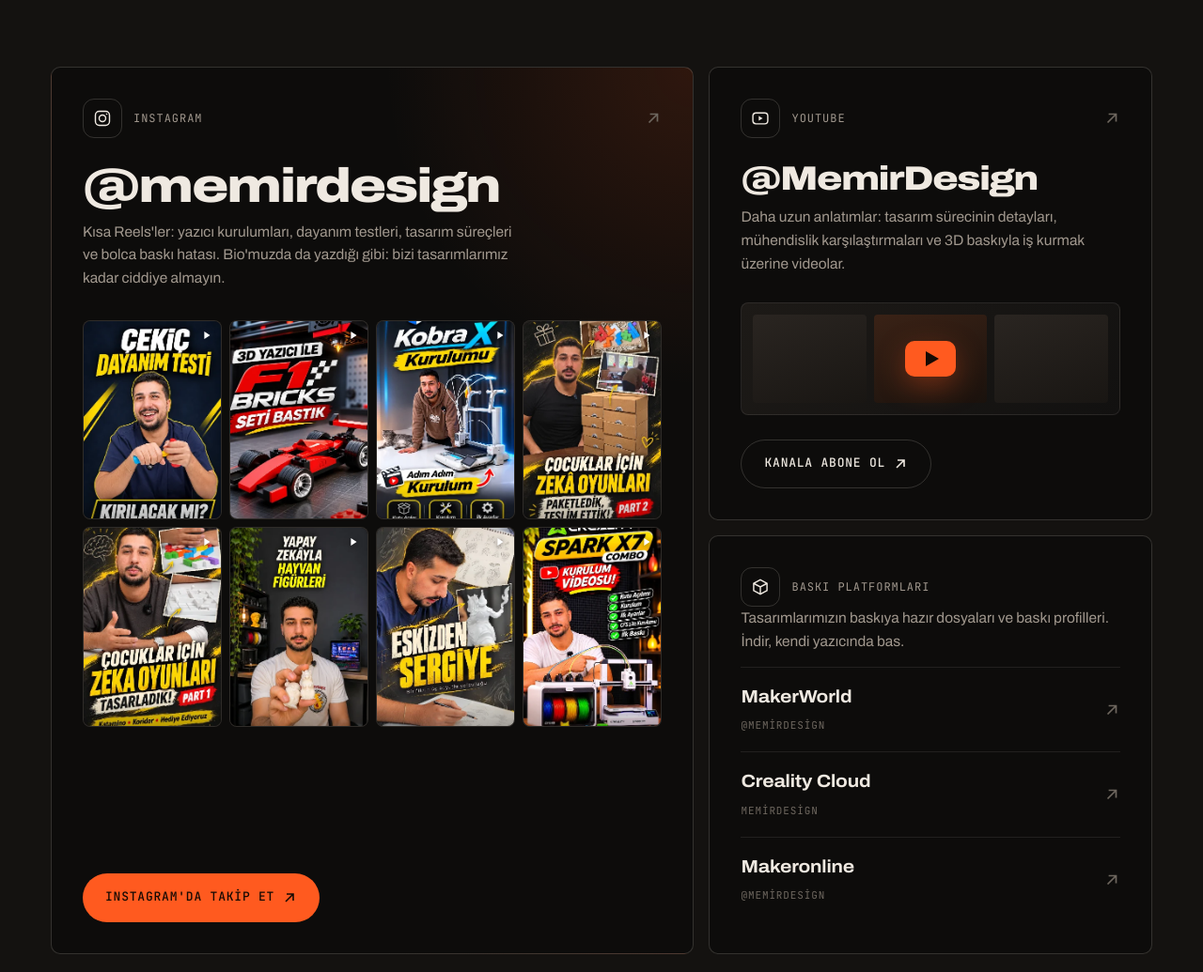
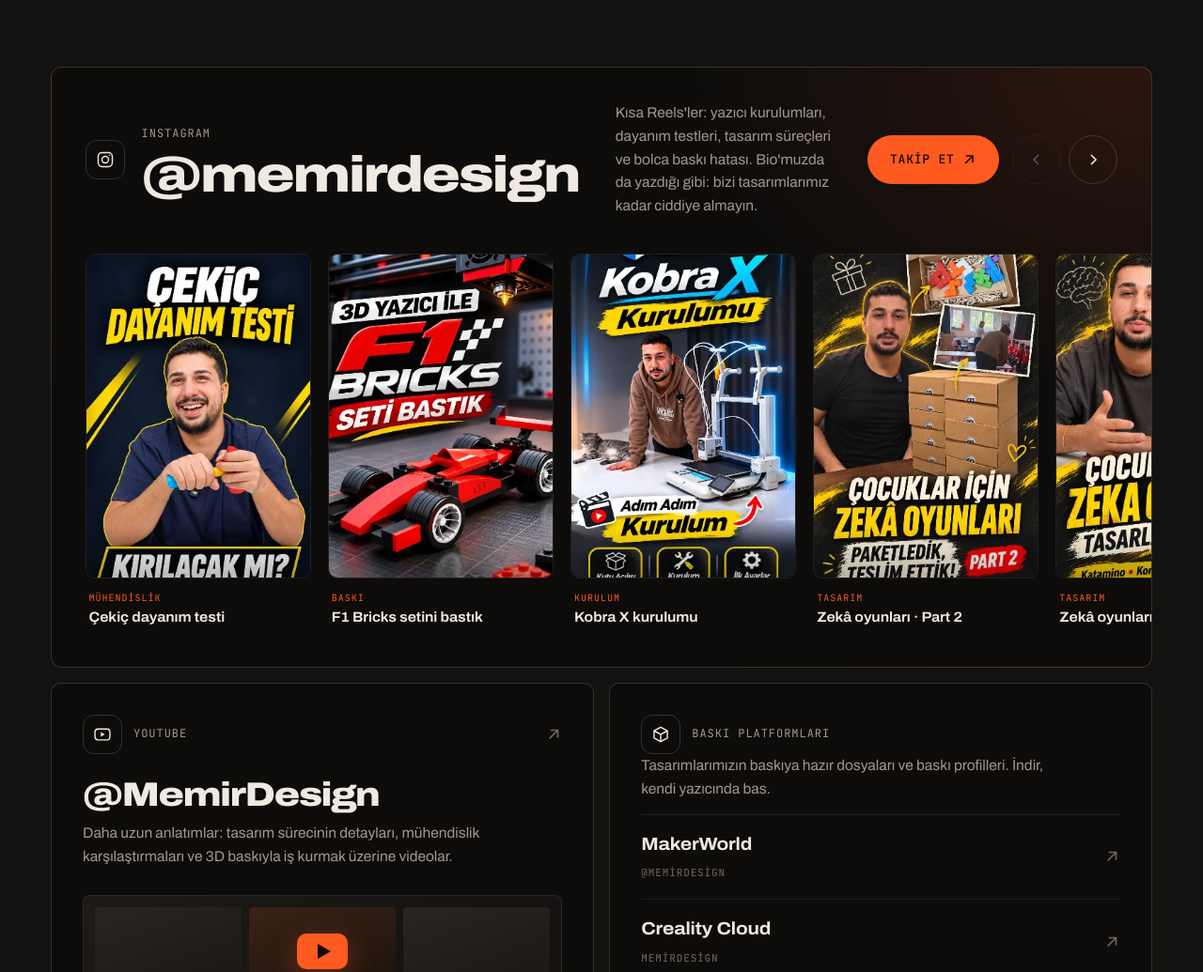
Before and after one commit to memirdesign/memirdesign.github.io, a plain HTML site: page index.html in a window 1280 px wide. Shown: the part 2492-3527 px from the top of the page at 94% size. Drawn offline with Linux system fonts and the light colour scheme.

Commit message:
Add files via upload

```diff
--- a/index.html
+++ b/index.html
@@ -321,10 +321,10 @@ footer a:hover{color:var(--tx)}
 
 /* ---------- Social ---------- */
 .social{background:var(--bg2);border-top:1px solid var(--line);border-bottom:1px solid var(--line)}
-.soc-grid{display:grid;grid-template-columns:1.45fr 1fr;grid-template-rows:auto auto;gap:16px}
+.soc-row{display:grid;grid-template-columns:1fr 1fr;gap:16px;margin-top:16px}
 .soc{position:relative;display:flex;flex-direction:column;border:1px solid var(--line2);border-radius:10px;padding:clamp(22px,2.6vw,34px);background:var(--bg);overflow:hidden;transition:border-color .3s,transform .5s var(--ease)}
 a.soc:hover{border-color:rgba(239,233,225,.35)}
-.soc.ig{grid-row:span 2;background:radial-gradient(80% 60% at 100% 0%,rgba(255,90,31,.14),transparent 60%),var(--bg)}
+
 .soc-top{display:flex;align-items:center;gap:12px;color:var(--mu)}
 .soc-ico{width:42px;height:42px;border-radius:12px;border:1px solid var(--line2);display:grid;place-items:center;color:var(--tx)}
 .soc-ico svg{width:20px;height:20px}
@@ -359,8 +359,8 @@ a.soc:hover .go{color:var(--ac);transform:translate(3px,-3px)}
 .hero-soc a:hover{color:var(--ac)}
 .hero-soc a:not(:last-child)::after{content:"/";position:absolute;right:-14px;color:var(--line2)}
 @media (max-width:1100px){.pillars{grid-template-columns:1fr 1fr}.pillar:nth-child(2){border-right:0;margin-right:0}.pillar:nth-child(n+3){border-top:1px solid var(--line)}}
-@media (max-width:900px){.intro{margin-left:0}.soc-grid{grid-template-columns:1fr}.soc.ig{grid-row:auto}.soc .reels{grid-template-columns:repeat(6,42%);margin-left:0;margin-right:0;padding:0 0 6px}}
-@media (max-width:600px){.pillars{grid-template-columns:1fr}.pillar{border-right:0;margin-right:0;padding-right:0}.pillar:nth-child(n+2){border-top:1px solid var(--line)}.soc .reels{grid-template-columns:repeat(6,46%)}}
+@media (max-width:900px){.intro{margin-left:0}}
+@media (max-width:600px){.pillars{grid-template-columns:1fr}.pillar{border-right:0;margin-right:0;padding-right:0}.pillar:nth-child(n+2){border-top:1px solid var(--line)}}
 /* fixes */
 .manifesto blockquote{max-width:15ch;position:relative;z-index:1}
 .dim{top:auto;bottom:clamp(40px,6vw,90px);transform:none;width:clamp(120px,15vw,220px);opacity:.8}
@@ -368,13 +368,47 @@ a.soc:hover .go{color:var(--ac);transform:translate(3px,-3px)}
 .sheet-draw .name{top:22px;bottom:auto;font-size:clamp(24px,2.5vw,38px)}
 .sheet-draw .name small{margin-bottom:8px}
 
-.covers{display:grid;grid-template-columns:repeat(4,1fr);gap:8px;margin:8px 0 28px}
-.cover{position:relative;border-radius:8px;overflow:hidden;background:var(--bg3);border:1px solid var(--line)}
-.cover img{width:100%;aspect-ratio:331/477;object-fit:cover;transition:transform .9s var(--ease),filter .4s}
-.cover svg{position:absolute;top:8px;right:8px;width:14px;height:14px;color:#fff;filter:drop-shadow(0 1px 3px rgba(0,0,0,.6))}
-a.soc:hover .cover img{filter:saturate(1.08)}
-.cover:hover img{transform:scale(1.05)}
-@media (max-width:600px){.covers{grid-template-columns:repeat(2,1fr)}}
+.ig{border:1px solid var(--line2);border-radius:12px;background:radial-gradient(70% 90% at 100% 0%,rgba(255,90,31,.13),transparent 60%),var(--bg);padding:clamp(22px,2.8vw,40px);overflow:hidden}
+.ig-head{display:grid;grid-template-columns:auto 1fr auto;gap:clamp(20px,3vw,56px);align-items:center;margin-bottom:clamp(26px,3vw,40px)}
+.ig-id{display:flex;align-items:center;gap:18px}
+.ig-id .mono{color:var(--mu)}
+.ig .soc-handle{margin:6px 0 0}
+.ig-head p{margin:0;color:var(--mu);font-size:15.5px;max-width:48ch}
+.ig-actions{display:flex;align-items:center;gap:14px}
+.strip-nav{display:flex;gap:8px}
+.strip-nav button{width:52px;height:52px;border-radius:50%;border:1px solid var(--line2);background:transparent;color:var(--tx);display:grid;place-items:center;cursor:pointer;transition:border-color .2s,background .2s,opacity .2s}
+.strip-nav button:hover{border-color:var(--tx);background:rgba(239,233,225,.05)}
+.strip-nav button:disabled{opacity:.3;cursor:default}
+.strip-nav svg{width:16px;height:16px}
+.strip{display:grid;grid-auto-flow:column;grid-auto-columns:calc((100% - 3*18px)/4.35);gap:18px;overflow-x:auto;scroll-snap-type:x mandatory;scrollbar-width:none;scroll-behavior:smooth;margin:0 calc(clamp(22px,2.8vw,40px)*-1);padding:0 clamp(22px,2.8vw,40px) 4px;scroll-padding:0 clamp(22px,2.8vw,40px)}
+.strip::-webkit-scrollbar{display:none}
+.cover{position:relative;display:block;border-radius:10px;overflow:hidden;background:var(--bg3);border:1px solid var(--line);scroll-snap-align:start}
+.cover img{width:100%;aspect-ratio:331/477;object-fit:cover;transition:transform .9s var(--ease)}
+.cover:hover img{transform:scale(1.04)}
+.cover-cap{display:block;padding:14px 4px 2px;font-size:15px;font-weight:650;font-stretch:106%;letter-spacing:-.005em;line-height:1.3;background:var(--bg)}
+.cover{border:0;background:none;overflow:visible}
+.cover img{border-radius:10px;border:1px solid var(--line)}
+.cover-cap small{display:block;font-size:10px;color:var(--ac);margin-bottom:5px;font-weight:400;letter-spacing:.1em}
+@media (max-width:1100px){.ig-head{grid-template-columns:1fr auto}.ig-head p{grid-column:1/-1;grid-row:2}}
+@media (max-width:900px){.soc-row{grid-template-columns:1fr}.strip{grid-auto-columns:42%}}
+@media (max-width:600px){.ig-head{grid-template-columns:1fr}.ig-actions{justify-content:space-between}.strip{grid-auto-columns:62%;gap:14px}.strip-nav button{width:46px;height:46px}}
+
+/* ---------- Polish ---------- */
+@media (min-width:901px){.project.flip .eng{grid-column:6/13;order:2;align-self:center}}
+.p-media > .frame:first-child .cap{top:14px;bottom:auto}
+.contact{padding-top:clamp(70px,9vw,130px)}
+.hint{display:flex;flex-direction:column;gap:6px}
+.hint .em{font-family:var(--fm);font-size:13px;letter-spacing:.02em;text-transform:none;color:var(--mu)}
+.hint .em:hover{color:var(--ac)}
+.ig-head > *{min-width:0}
+.ig .soc-handle{font-size:clamp(28px,4.2vw,60px);overflow-wrap:anywhere}
+@media (max-width:600px){
+  .readout .bar{display:none}
+  .tb div{border-right:0!important}
+  .tb .br{border-right:1px solid var(--line2)!important}
+  .contact h2{font-size:clamp(40px,11.5vw,64px)}
+}
+
 /* ---------- Responsive ---------- */
 @media (max-width:1100px){
   .reels{grid-template-columns:repeat(3,1fr)}
@@ -554,28 +588,34 @@ a.soc:hover .cover img{filter:saturate(1.08)}
       <h2>Atölye her gün <em>yayında.</em></h2>
     </div>
 
-    <div class="soc-grid">
-      <a class="soc ig reveal" href="https://www.instagram.com/memirdesign/reels/" target="_blank" rel="noopener">
-        <div class="soc-top">
+    <div class="ig reveal">
+      <div class="ig-head">
+        <div class="ig-id">
           <span class="soc-ico"><svg viewBox="0 0 24 24" fill="none" stroke="currentColor" stroke-width="1.7"><rect x="3" y="3" width="18" height="18" rx="5"/><circle cx="12" cy="12" r="4.2"/><circle cx="17.4" cy="6.6" r="1" fill="currentColor" stroke="none"/></svg></span>
-          <span class="mono">Instagram</span>
-          <svg class="go" viewBox="0 0 16 16" fill="none" stroke="currentColor" stroke-width="1.5"><path d="M4 12 12 4M5 4h7v7"/></svg>
+          <div>
+            <span class="mono">Instagram</span>
+            <div class="soc-handle">@memirdesign</div>
+          </div>
         </div>
-        <div class="soc-handle">@memirdesign</div>
         <p>Kısa Reels'ler: yazıcı kurulumları, dayanım testleri, tasarım süreçleri ve bolca baskı hatası. Bio'muzda da yazdığı gibi: bizi tasarımlarımız kadar ciddiye almayın.</p>
-        <div class="covers">
-          <div class="cover"><img src="reel-cekic.webp" alt="Çekiç dayanım testi: kırılacak mı?" loading="lazy" width="331" height="477"><svg viewBox="0 0 16 16" fill="currentColor" aria-hidden="true"><path d="M5 3.5v9l7-4.5z"/></svg></div>
-          <div class="cover"><img src="reel-f1.webp" alt="3D yazıcı ile F1 Bricks setini bastık" loading="lazy" width="331" height="477"><svg viewBox="0 0 16 16" fill="currentColor" aria-hidden="true"><path d="M5 3.5v9l7-4.5z"/></svg></div>
-          <div class="cover"><img src="reel-kobra.webp" alt="Anycubic Kobra X kurulumu" loading="lazy" width="331" height="477"><svg viewBox="0 0 16 16" fill="currentColor" aria-hidden="true"><path d="M5 3.5v9l7-4.5z"/></svg></div>
-          <div class="cover"><img src="reel-zeka2.webp" alt="Çocuklar için zekâ oyunları: paketledik, teslim ettik (Part 2)" loading="lazy" width="331" height="477"><svg viewBox="0 0 16 16" fill="currentColor" aria-hidden="true"><path d="M5 3.5v9l7-4.5z"/></svg></div>
-          <div class="cover"><img src="reel-zeka1.webp" alt="Çocuklar için zekâ oyunları tasarladık (Part 1)" loading="lazy" width="331" height="477"><svg viewBox="0 0 16 16" fill="currentColor" aria-hidden="true"><path d="M5 3.5v9l7-4.5z"/></svg></div>
-          <div class="cover"><img src="reel-hayvan.webp" alt="Yapay zekâyla hayvan figürleri" loading="lazy" width="331" height="477"><svg viewBox="0 0 16 16" fill="currentColor" aria-hidden="true"><path d="M5 3.5v9l7-4.5z"/></svg></div>
-          <div class="cover"><img src="reel-eskiz.webp" alt="Eskizden sergiye: bir fikrin üç boyutlu yolculuğu" loading="lazy" width="331" height="477"><svg viewBox="0 0 16 16" fill="currentColor" aria-hidden="true"><path d="M5 3.5v9l7-4.5z"/></svg></div>
-          <div class="cover"><img src="reel-spark.webp" alt="Creality Spark X7 Combo kurulum videosu" loading="lazy" width="331" height="477"><svg viewBox="0 0 16 16" fill="currentColor" aria-hidden="true"><path d="M5 3.5v9l7-4.5z"/></svg></div>
+        <div class="ig-actions">
+          <a class="btn btn-ac" href="https://www.instagram.com/memirdesign/" target="_blank" rel="noopener">Takip et <svg viewBox="0 0 16 16" fill="none" stroke="currentColor" stroke-width="1.6"><path d="M4 12 12 4M5 4h7v7"/></svg></a>
+          <div class="strip-nav" aria-hidden="true"><button type="button" data-dir="-1" aria-label="Önceki"><svg viewBox="0 0 16 16" fill="none" stroke="currentColor" stroke-width="1.6"><path d="M10 3 5 8l5 5"/></svg></button><button type="button" data-dir="1" aria-label="Sonraki"><svg viewBox="0 0 16 16" fill="none" stroke="currentColor" stroke-width="1.6"><path d="m6 3 5 5-5 5"/></svg></button></div>
         </div>
-        <span class="btn btn-ac soc-btn">Instagram'da takip et <svg viewBox="0 0 16 16" fill="none" stroke="currentColor" stroke-width="1.6"><path d="M4 12 12 4M5 4h7v7"/></svg></span>
-      </a>
+      </div>
+      <div class="strip" id="strip">
+          <a class="cover" href="https://www.instagram.com/memirdesign/reels/" target="_blank" rel="noopener"><img src="reel-cekic.webp" alt="Çekiç dayanım testi" loading="lazy" width="331" height="477"><span class="cover-cap"><small class="mono">Mühendislik</small>Çekiç dayanım testi</span></a>
+          <a class="cover" href="https://www.instagram.com/memirdesign/reels/" target="_blank" rel="noopener"><img src="reel-f1.webp" alt="F1 Bricks setini bastık" loading="lazy" width="331" height="477"><span class="cover-cap"><small class="mono">Baskı</small>F1 Bricks setini bastık</span></a>
+          <a class="cover" href="https://www.instagram.com/memirdesign/reels/" target="_blank" rel="noopener"><img src="reel-kobra.webp" alt="Kobra X kurulumu" loading="lazy" width="331" height="477"><span class="cover-cap"><small class="mono">Kurulum</small>Kobra X kurulumu</span></a>
+          <a class="cover" href="https://www.instagram.com/memirdesign/reels/" target="_blank" rel="noopener"><img src="reel-zeka2.webp" alt="Zekâ oyunları · Part 2" loading="lazy" width="331" height="477"><span class="cover-cap"><small class="mono">Tasarım</small>Zekâ oyunları · Part 2</span></a>
+          <a class="cover" href="https://www.instagram.com/memirdesign/reels/" target="_blank" rel="noopener"><img src="reel-zeka1.webp" alt="Zekâ oyunları · Part 1" loading="lazy" width="331" height="477"><span class="cover-cap"><small class="mono">Tasarım</small>Zekâ oyunları · Part 1</span></a>
+          <a class="cover" href="https://www.instagram.com/memirdesign/reels/" target="_blank" rel="noopener"><img src="reel-hayvan.webp" alt="Yapay zekâyla hayvan figürleri" loading="lazy" width="331" height="477"><span class="cover-cap"><small class="mono">Teknoloji</small>Yapay zekâyla hayvan figürleri</span></a>
+          <a class="cover" href="https://www.instagram.com/memirdesign/reels/" target="_blank" rel="noopener"><img src="reel-eskiz.webp" alt="Eskizden sergiye" loading="lazy" width="331" height="477"><span class="cover-cap"><small class="mono">Süreç</small>Eskizden sergiye</span></a>
+          <a class="cover" href="https://www.instagram.com/memirdesign/reels/" target="_blank" rel="noopener"><img src="reel-spark.webp" alt="Spark X7 Combo kurulumu" loading="lazy" width="331" height="477"><span class="cover-cap"><small class="mono">Kurulum</small>Spark X7 Combo kurulumu</span></a>
+      </div>
+    </div>
 
+    <div class="soc-row">
       <a class="soc yt reveal" data-link="youtube" href="#" target="_blank" rel="noopener">
         <div class="soc-top">
           <span class="soc-ico"><svg viewBox="0 0 24 24" fill="none" stroke="currentColor" stroke-width="1.7"><rect x="2.5" y="5" width="19" height="14" rx="4"/><path d="m10 9 5 3-5 3z" fill="currentColor" stroke="none"/></svg></span>
@@ -805,7 +845,7 @@ a.soc:hover .cover img{filter:saturate(1.08)}
         </div>
         <div class="tb">
           <div class="w2"><span class="k">Stüdyo</span><span class="v">Memir Design</span></div>
-          <div><span class="k">Ölçek</span><span class="v">1 : 1</span></div>
+          <div class="br"><span class="k">Ölçek</span><span class="v">1 : 1</span></div>
           <div><span class="k">Rev.</span><span class="v">2026</span></div>
           <div class="w2"><span class="k">Ünvan</span><span class="v">Endüstriyel Tasarımcı</span></div>
           <div class="w2"><span class="k">Deneyim</span><span class="v">Staj — Gökhan Hayta</span></div>
@@ -832,7 +872,7 @@ a.soc:hover .cover img{filter:saturate(1.08)}
         <a class="btn btn-ac" data-link="whatsapp" href="#" target="_blank" rel="noopener">WhatsApp'tan yaz <svg viewBox="0 0 16 16" fill="none" stroke="currentColor" stroke-width="1.6"><path d="M4 12 12 4M5 4h7v7"/></svg></a>
         <a class="btn btn-ghost" href="https://instagram.com/memirdesign" target="_blank" rel="noopener">Instagram'dan mesaj at <svg viewBox="0 0 16 16" fill="none" stroke="currentColor" stroke-width="1.6"><path d="M4 12 12 4M5 4h7v7"/></svg></a>
         <a class="btn btn-ghost" data-link="email" href="#">E-posta gönder <svg viewBox="0 0 16 16" fill="none" stroke="currentColor" stroke-width="1.6"><path d="M4 12 12 4M5 4h7v7"/></svg></a>
-        <span class="hint mono">mehmetemiraydn@gmail.com · Mesajlara genellikle aynı gün dönüyoruz.</span>
+        <div class="hint"><a class="em" href="mailto:mehmetemiraydn@gmail.com">mehmetemiraydn@gmail.com</a><span class="mono">Mesajlara genellikle aynı gün dönüyoruz.</span></div>
       </div>
     </div>
   </div>
@@ -858,7 +898,7 @@ a.soc:hover .cover img{filter:saturate(1.08)}
 <script>
 /* ===== Bağlantılar: boş bırakılanların butonu gizlenir ===== */
 const LINKS = {
-  whatsapp: "https://wa.me/905376685339?text=" + encodeURIComponent("Merhaba Memir Design, bir proje hakkında konuşmak istiyorum."),
+  whatsapp: "https://wa.me/905334855536?text=" + encodeURIComponent("Merhaba Memir Design, bir proje hakkında konuşmak istiyorum."),
   youtube:  "https://www.youtube.com/@MemirDesign",
   email:    "mailto:mehmetemiraydn@gmail.com"
 };
@@ -868,6 +908,16 @@ document.querySelectorAll("[data-link]").forEach(a=>{
   if(u){ a.href = u; } else if(FALLBACK[a.dataset.link]){ a.href = FALLBACK[a.dataset.link]; } else { a.remove(); }
 });
 document.getElementById("yr").textContent = new Date().getFullYear();
+
+/* ===== Reels şeridi ===== */
+(function(){
+  const st=document.getElementById("strip"); if(!st) return;
+  const btns=document.querySelectorAll(".strip-nav button");
+  const step=()=> (st.querySelector(".cover")?.getBoundingClientRect().width||240)+18;
+  btns.forEach(b=>b.addEventListener("click",()=> st.scrollBy({left:step()*2*+b.dataset.dir})));
+  const upd=()=>{ btns[0].disabled = st.scrollLeft<8; btns[1].disabled = st.scrollLeft+st.clientWidth>=st.scrollWidth-8; };
+  st.addEventListener("scroll",upd,{passive:true}); addEventListener("resize",upd); upd();
+})();
 
 /* ===== Nav ===== */
 const nav = document.getElementById("nav");
```
